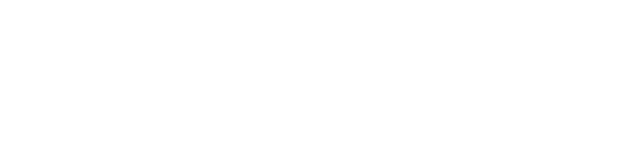
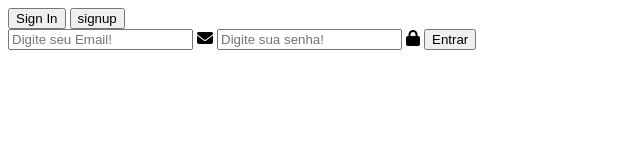
Before and after one commit to Eduardodiniz05/signin-up-page, a plain HTML site: page public/index.html in a window 1280 px wide. Shown: the whole page, without its empty margins (0-640 px from the left). Drawn offline with Linux system fonts and the light colour scheme.

Commit message:
iniciado formulario de SignIn

```diff
--- a/public/index.html
+++ b/public/index.html
@@ -6,9 +6,26 @@
     <meta name="viewport" content="width=device-width, initial-scale=1.0">
     <title>SignIN SignUP</title>
     <link rel="stylesheet" href="./styles.css">
+    <script src="https://kit.fontawesome.com/cf6fa412bd.js" crossorigin="anonymous"></script>
     <script src="../src/script.js" defer></script>
 </head>
 <body>
+    <div class="container">
+        <div class="buttons-form">
+            <div class="btn-color"></div>
+            <button id="btn-signin">Sign In</button>
+            <button id="btn-signup">signup</button>
+        </div>
+
+        <form  id="signin">
+            <input type="text" placeholder="Digite seu Email!" required >
+            <i class="fas fa-envelope iEmail"></i>
+            <input type="password" placeholder="Digite sua senha!" required >
+            <i class="fas fa-lock iPassword"></i>
+
+            <button type="submit">Entrar</button>
+        </form>
+    </div>
 
 </body>
 </html>
```
